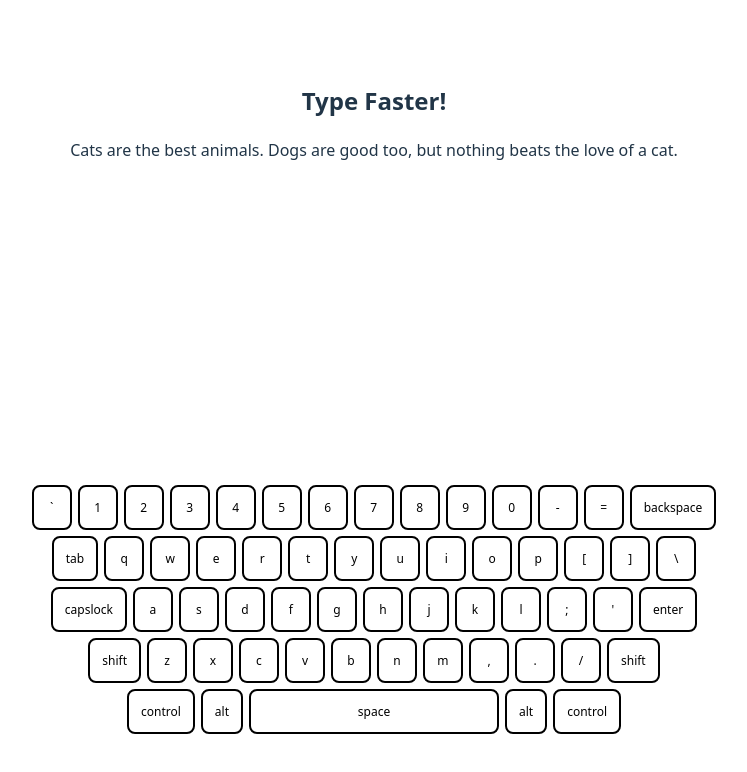
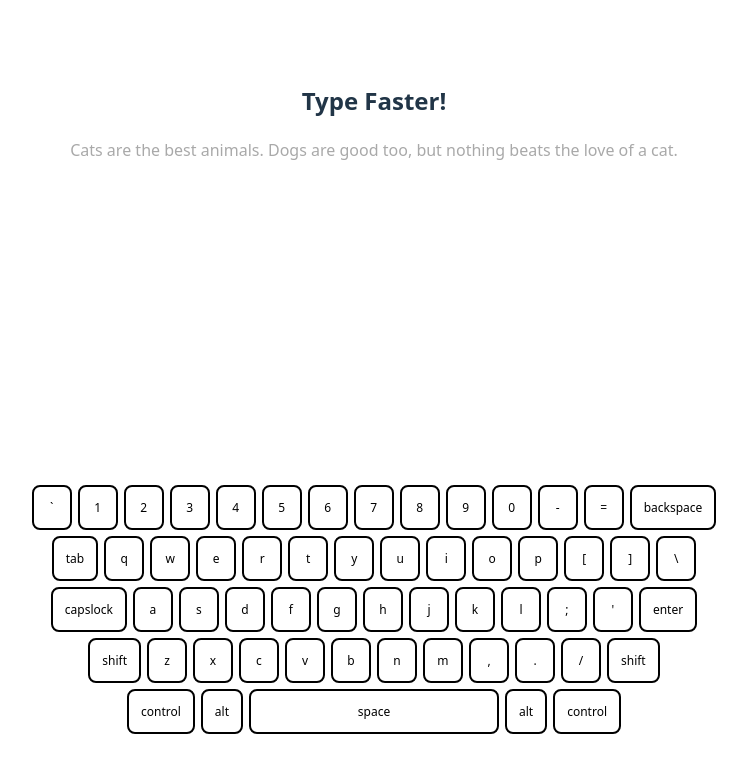
Before and after one commit to kaitlyn-dodds/type-faster, a React (Vite) app: page / in a window 1280 px wide. Both pictures are taken after a click on the button "Start Challenge". Shown: the top 772 px of the page, without its empty margins (266-1013 px from the left). Built offline with nearby package versions, Linux system fonts and the light colour scheme.

Commit message:
adding some styling to the challenge tokens as they are submitted

```diff
--- a/src/components/Challenge/index.tsx
+++ b/src/components/Challenge/index.tsx
@@ -11,14 +11,26 @@ function Challenge({ challengeTokens, submittedTokens }: ChallengeProps) {
 
     return (
         <>
-            {challengeTokens.map((key, index) => (
-                <ChallengeToken
-                    key={index}
-                    display={key.value}
-                    // if the submitted token has the same value as the challenge token
-                    isEntered={submittedTokens[index]?.value === key.value}
-                />
-            ))}
+            {challengeTokens.map((token, index) => {
+                let status: 'default' | 'entered' | 'enteredIncorrect' = 'default'
+                const submittedToken = submittedTokens[index]
+
+                if (submittedToken) {
+                    if (submittedToken.value === token.value) {
+                        status = 'entered'
+                    } else {
+                        status = 'enteredIncorrect'
+                    }
+                }
+
+                return (
+                    <ChallengeToken
+                        key={index}
+                        display={token.value}
+                        status={status}
+                    />
+                )
+            })}
         </>
     )
 }
--- a/src/components/Challenge/style.css
+++ b/src/components/Challenge/style.css
@@ -1,3 +1,11 @@
-.challenge {
-    color: teal;
+.challenge-token.default {
+    color: darkgray;
 }
+
+.challenge-token.entered {
+    color: lightgreen;
+}
+
+.challenge-token.enteredIncorrect {
+    color: red;
+}
--- a/src/components/ChallengeSession/index.tsx
+++ b/src/components/ChallengeSession/index.tsx
@@ -19,10 +19,17 @@ function ChallengeSession({ challenge }: SessionProps) {
         console.log(tokenLog)
     }
 
+    const popToken = () => {
+        // remove last token
+        setSubmittedTokens(prev => prev.slice(0, prev.length - 1))
+    }
+
     return (
         <div className="challenge-session">
             <Challenge challengeTokens={challenge} submittedTokens={submittedTokens}></Challenge>
-            <Keyboard onTokenSubmit={submitToken}></Keyboard>
+            <Keyboard
+                onTokenSubmit={submitToken}
+                popToken={popToken}></Keyboard>
         </div>
     )
 }
--- a/src/components/ChallengeToken/index.tsx
+++ b/src/components/ChallengeToken/index.tsx
@@ -1,12 +1,12 @@
 
 interface ChallengeTokenProps {
     display: string,
-    isEntered: boolean
+    status: 'default' | 'entered' | 'enteredIncorrect'
 }
 
-function ChallengeToken({ display }: ChallengeTokenProps) {
+function ChallengeToken({ display, status }: ChallengeTokenProps) {
     return (
-        <span>{display}</span>
+        <span className={`challenge-token ${status}`}>{display}</span>
     )
 }
 
--- a/src/components/Keyboard/index.tsx
+++ b/src/components/Keyboard/index.tsx
@@ -6,10 +6,11 @@ import type { Token } from '../../types/Token'
 import { DEFAULT_KEYBOARD_LAYOUT } from '../../constants/default_keyboard_layout'
 
 interface KeyboardProps {
-    onTokenSubmit: (token: Token) => void
+    onTokenSubmit: (token: Token) => void,
+    popToken: () => void
 }
 
-function Keyboard({ onTokenSubmit }: KeyboardProps) {
+function Keyboard({ onTokenSubmit, popToken }: KeyboardProps) {
     const [pressedKey, setPressedKey] = useState<KeyData | null>(null)
 
     useEffect(() => {
@@ -17,6 +18,12 @@ function Keyboard({ onTokenSubmit }: KeyboardProps) {
             const key = DEFAULT_KEYBOARD_LAYOUT.flat().find(k => k.id === e.code)
             if (key) {
                 setPressedKey(key)
+
+                // if key is backspace, remove last token
+                if (key.id === "Backspace") {
+                    popToken()
+                    return
+                }
 
                 onTokenSubmit({
                     value: key.value, // TODO: will need to convert keys to actual values (e.g. lowercase, uppercase, space, etc.)
```
